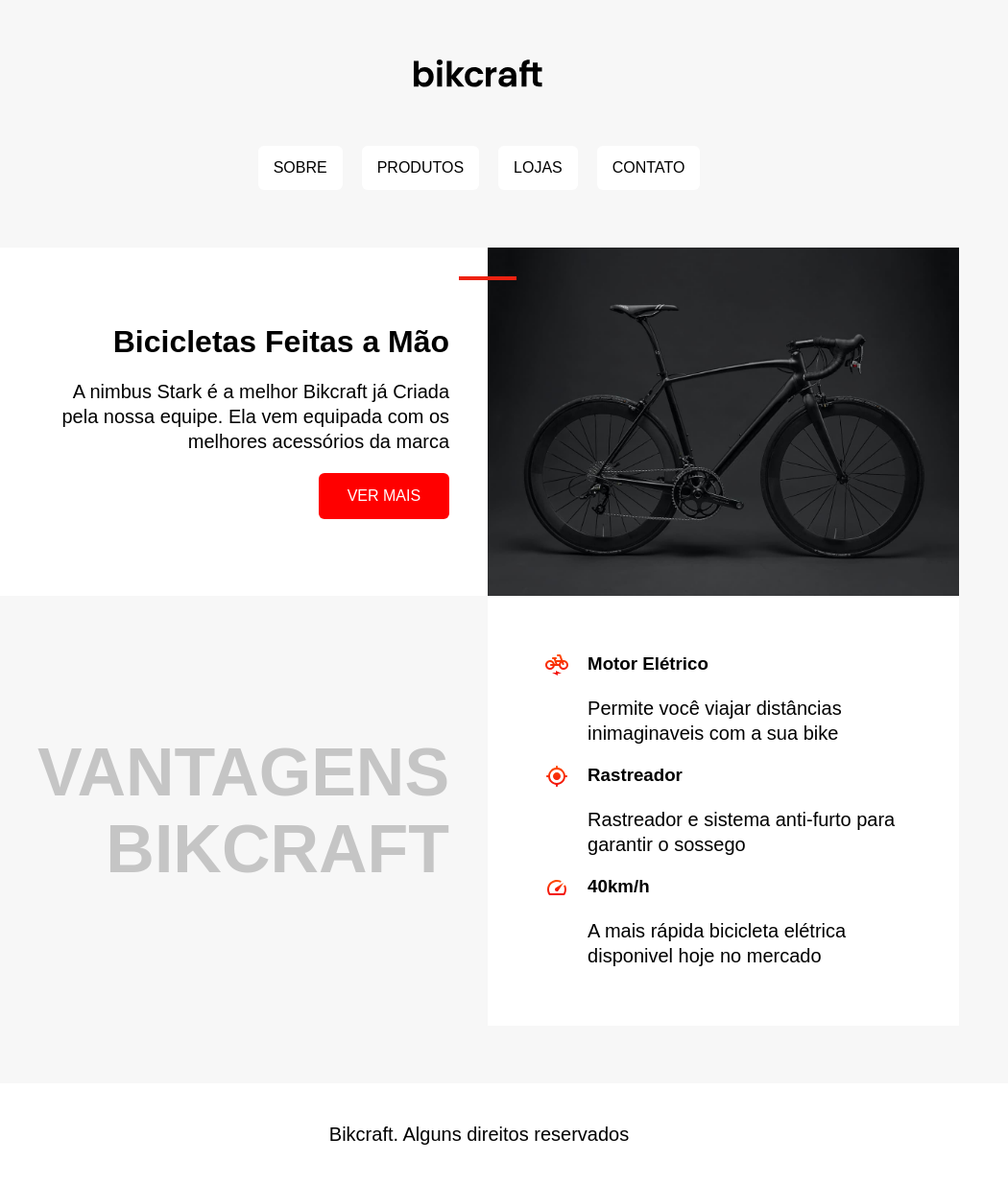
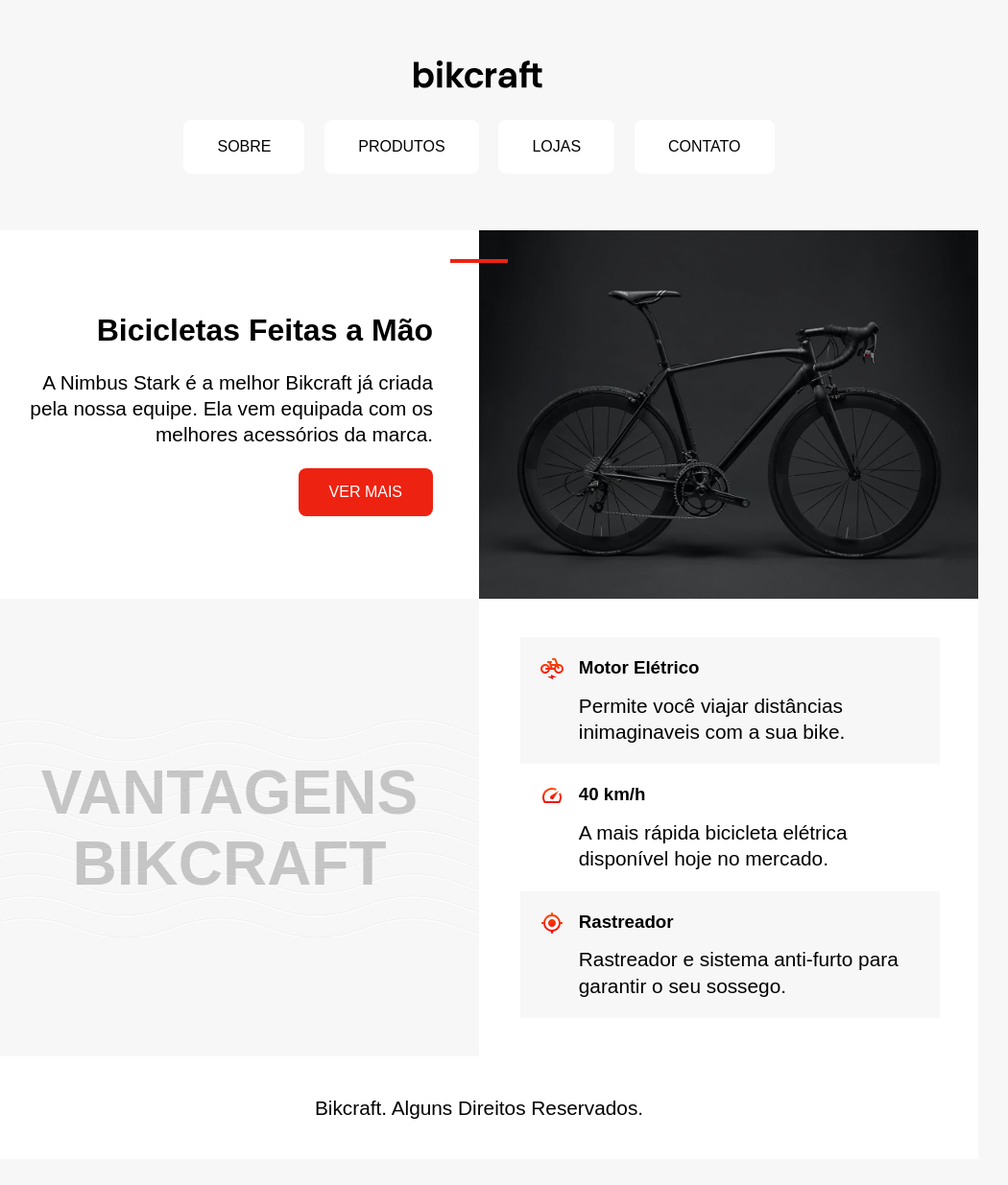
Before and after one commit to Kuhora/Website-shop, a plain HTML site: page index.html in a window 1280 px wide. Shown: the whole page at 96% size, without its empty margins (141-1191 px from the left). After the commit the page ends 1208 px from the top, so only its background shows below. Drawn offline with Linux system fonts and the light colour scheme.

Commit message:
adding details

```diff
--- a/index.html
+++ b/index.html
@@ -1,49 +1,56 @@
 <!DOCTYPE html>
-<html lang="en">
+<html>
+
 <head>
   <meta charset="UTF-8">
-  <meta http-equiv="X-UA-Compatible" content="IE=edge">
-  <meta name="viewport" content="width=device-width, initial-scale=1.0">
   <title>Bikcraft</title>
-  <link rel="stylesheet" href="style.css">
+  <link rel="stylesheet" href="./style.css">
 </head>
+
 <body>
-<img class="Titulo" src="./imagens/bikcraft.svg" alt="Bikcraft">
-<div class="items">
-<a href="/">Sobre</a>
-<a href="/">Produtos</a>
-<a href="/">Lojas</a>
-<a href="/">Contato</a>
-</div>
-<div class="conteudo">
-  <div class="intro">
-    <span class="detalhe"></span>
-  <h1>Bicicletas Feitas a Mão</h1>
-  <p>A nimbus Stark é a melhor Bikcraft já Criada pela nossa equipe. Ela vem equipada com os melhores acessórios da marca</p>
-  <a href="/">VER MAIS</a>
-  </div>
+  <header class="header">
+      <img src="./img/bikcraft.svg" alt="Bikcraft">
+        <nav>
+          <ul class="menu">
+            <li><a href="/">Sobre</a></li>
+            <li><a href="/">Produtos</a></li>
+            <li><a href="/">Lojas</a></li>
+            <li><a href="/">Contato</a></li>
+          </ul>
+        </nav>
+  </header>
+  <main>
+    <article class="conteudo">
+      <div class="introducao" aria-labelledby="label-introducao">
+        <h1 id="label-introducao">Bicicletas Feitas a Mão</h1>
+        <p>A Nimbus Stark é a melhor Bikcraft já criada pela nossa equipe. Ela vem equipada com os melhores acessórios da marca.</p>
+        <a class="botao" href="/">Ver Mais</a>
+      </div>
+        <img src="./img/bicicleta.jpg" alt="Bicicleta Bikcraft Preta">
+    </article>
 
-  <img src="./imagens/bicicleta.jpg" alt="Bikcraft Preta">
-  <h2 class="subtitulo">Vantagens Bikcraft</h2>
-  <div class="Vantagens">
-    <div class="Vantagens-item">
-      <img src="./imagens/eletrica.svg" alt="">
-      <h3>Motor Elétrico</h3>
-      <p>Permite você viajar distâncias inimaginaveis com a sua bike</p>
-
-      <img src="./imagens/rastreador.svg" alt="">
-      <h3>Rastreador</h3>
-      <p>Rastreador e sistema anti-furto para garantir o sossego</p>
-
-      <img src="./imagens/velocidade.svg" alt="">
-      <h3>40km/h</h3>
-      <p>A mais rápida bicicleta elétrica disponivel hoje no mercado</p>
-  </div>
-</div>
-
-
-</div>
+    <article class="conteudo" aria-labelledby="label-vantagens">
+        <h2 class="subtitulo" id="label-vantagens">Vantagens Bikcraft</h2>
+      <ul class="vantagens">
+        <li class="vantagens-item">
+          <img src="./img/eletrica.svg" alt="">
+          <h3>Motor Elétrico</h3>
+          <p>Permite você viajar distâncias inimaginaveis com a sua bike.</p>
+        </li>
+        <li class="vantagens-item">
+          <img src="./img/velocidade.svg" alt="">
+          <h3>40 km/h</h3>
+          <p>A mais rápida bicicleta elétrica disponível hoje no mercado.</p>
+        </li>
+        <li class="vantagens-item">
+          <img src="./img/rastreador.svg" alt="">
+          <h3>Rastreador</h3>
+          <p>Rastreador e sistema anti-furto para garantir o seu sossego.</p>
+        </li>
+      </ul>
+    </article>
+  <footer class="rodape">
+    <p>Bikcraft. Alguns Direitos Reservados.</p>
+  </footer>
 </body>
-<div class="rodape">
-  <p>Bikcraft. Alguns direitos reservados</p>
 </html>
--- a/style.css
+++ b/style.css
@@ -1,110 +1,161 @@
-
-body{
+body {
   font-family: Arial, Helvetica, sans-serif;
-  margin: 0px;
-  background: #f7f7f7;
+  margin: 0rem;
+  background-color: #f7f7f7;
   display: grid;
-  gap: 60px;
+  gap: 3.7rem;
   justify-items: center;
-  margin-top: 60px;
+  margin-top: 3.8rem;
 }
 
-img{
+img {
   max-width: 100%;
   display: block;
 }
 
-.items{
+a {
+  text-decoration: none;
+}
+
+ul{
+  list-style: none;
+  margin: 0rem;
+  padding: 0rem;
+}
+
+p,
+h1,
+h2,
+h3 {
+  margin: 0rem;
+}
+
+p {
+  font-size: 1.30rem;
+  line-height: 1.3;
+}
+
+.menu {
   display: flex;
-  gap: 20px;
   flex-wrap: wrap;
+  gap: 1.3rem;
   justify-content: center;
 }
 
-.items a{
-  padding: 14px 16px;
-  background-color: white;
-  border-radius: 6px;
-  color: black;
-  text-transform: uppercase;
+.header{
+  display: grid;
+  justify-items: center;
+  gap: 2rem;
 }
 
-a{
-  text-decoration: none;
+.menu a {
+  background: #ffffff;
+  padding: 1rem 2rem;
+  border-radius: 0.5rem;
+  color: #000000;
+  display: block;
+  text-transform: uppercase;
+  border-style: solid;
+  border-color: white;
+  transition: 0.3s;
 }
 
-p, h1, h2, h3 {
-  margin: 0px;
+a:hover {
+  border-color: #ff0000;
 }
 
-p{
-  font-size: 20px;
-  line-height: 1.3;
+.conteudo {
+  display: grid;
+  grid-template-columns: 1fr 1fr;
+  max-width: 65rem;
 }
 
-.conteudo{
-  display: grid;
-  grid-template-columns: 1fr 1fr;
-  max-width: 1000px;
-}
-
-.intro{
-  background-color: #fff;
-  padding: 40px;
+.introducao {
+  background: #fff;
+  padding: 3rem;
   text-align: right;
   position: relative;
   display: grid;
+  gap: 1.4rem;
   align-content: center;
-  gap: 20px;
   justify-items: end;
 }
 
-.detalhe{
+.introducao h1{
+  font-size: 2rem;
+}
+
+.introducao::before{
+  content: "";
   width: 60px;
   height: 4px;
-  background: #e21;
+  background-color: #e21;
   position: absolute;
   top: 30px;
   right: -30px;
 }
 
-.intro a{
-  color: white;
-  background-color: red;
-  padding: 15px 30px;
-  border-radius: 6px;
+.botao {
+  background-color: #e21;
+
+  color: #fff;
+  padding: 1rem 2rem;
+  border-radius: 0.5rem;
   text-transform: uppercase;
 }
 
-.subtitulo{
-  font-size: 70px;
-  text-transform: uppercase;
-  color:  rgba(0, 0, 0, 0.2);
-  text-align: right;
-  padding: 40px;
-  align-self: center;
+a,.botao:hover{
+  background-color: #900;
+  transition: 0.3s;
 }
 
-.Vantagens{
-  background-color: #fff;
-  padding: 40px;
+.subtitulo {
+  background-image: url(img/onda.svg);
+  font-size: 4rem;
+  text-transform: uppercase;
+  color: rgba(0, 0, 0, 0.2);
+  text-align:center;
+  padding: 2.5rem;
+  align-self:center;
+
 }
 
-.Vantagens-item{
-  display:grid;
-  grid-template-columns: auto 1fr;
-  gap: 20px 20px;
-  padding: 20px;
+.vantagens {
+  background: #fff;
+  padding: 2.5rem;
 }
 
-.Vantagens-item p {
+.vantagens-item {
+  display: grid;
+  grid-template-columns: auto 1fr;
+  gap: 0.8rem 1rem;
+  padding: 1.3rem;
+  border-style: solid;
+  border-left-color: white;
+  border-right: none;
+  border-top: none;
+  border-bottom: none;
+  border-width: 0.2rem;
+  transition: 0.3s;
+
+
+}
+.vantagens-item:nth-child(odd) {
+  background-color: #f7f7f7;
+}
+
+a,.vantagens-item:hover {
+  border-color: #ff0000;
+}
+
+.vantagens-item p {
   grid-column: 2;
 }
 
-.rodape{
-  background-color: white;
+.rodape {
+  background: #fff;
+  width: 100%;
   text-align: center;
-  width: 100%;
-  padding: 40px;
+  padding: 2.5rem;
   box-sizing: border-box;
 }
```
Also changed, not shown: img/bicicleta.jpg (renamed from imagens/bicicleta.jpg), img/bikcraft.svg (renamed from imagens/bikcraft.svg), img/eletrica.svg (renamed from imagens/eletrica.svg), img/onda.svg (added), img/rastreador.svg (renamed from imagens/rastreador.svg), img/velocidade.svg (renamed from imagens/velocidade.svg), 1 other file.
